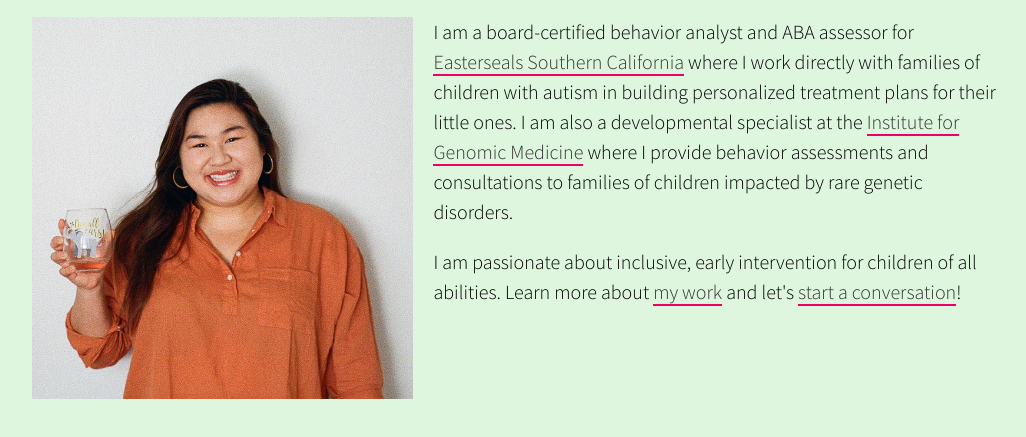
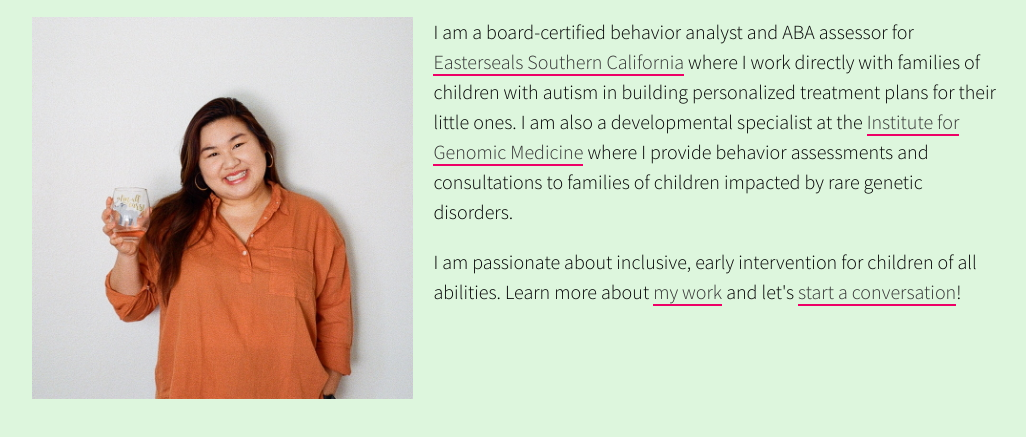
Before and after one commit to tnelise/tnelise.github.io, a plain HTML site: page index.html in a window 1280 px wide. Shown: the part 111-548 px from the top of the page, without its empty margins (126-1152 px from the left). Drawn offline with Linux system fonts and the light colour scheme; a web font is replaced by a local one.

Commit message:
Updated profile picture.

```diff
--- a/index.html
+++ b/index.html
@@ -31,7 +31,7 @@
       </header>
 
       <div class=profile>
-        <img style="max-width:100%; height:auto;" src="assets/profile1-square.jpg" alt = "profile">
+        <img style="max-width:100%; height:auto;" src="assets/profile4.jpg" alt = "profile">
       </div>
 
       <article>
```
Also changed, not shown: assets/profile1-square.jpg (deleted), assets/profile1.jpg, assets/profile2.jpg (added), assets/profile3.jpg (added), assets/profile4.jpg (added).
